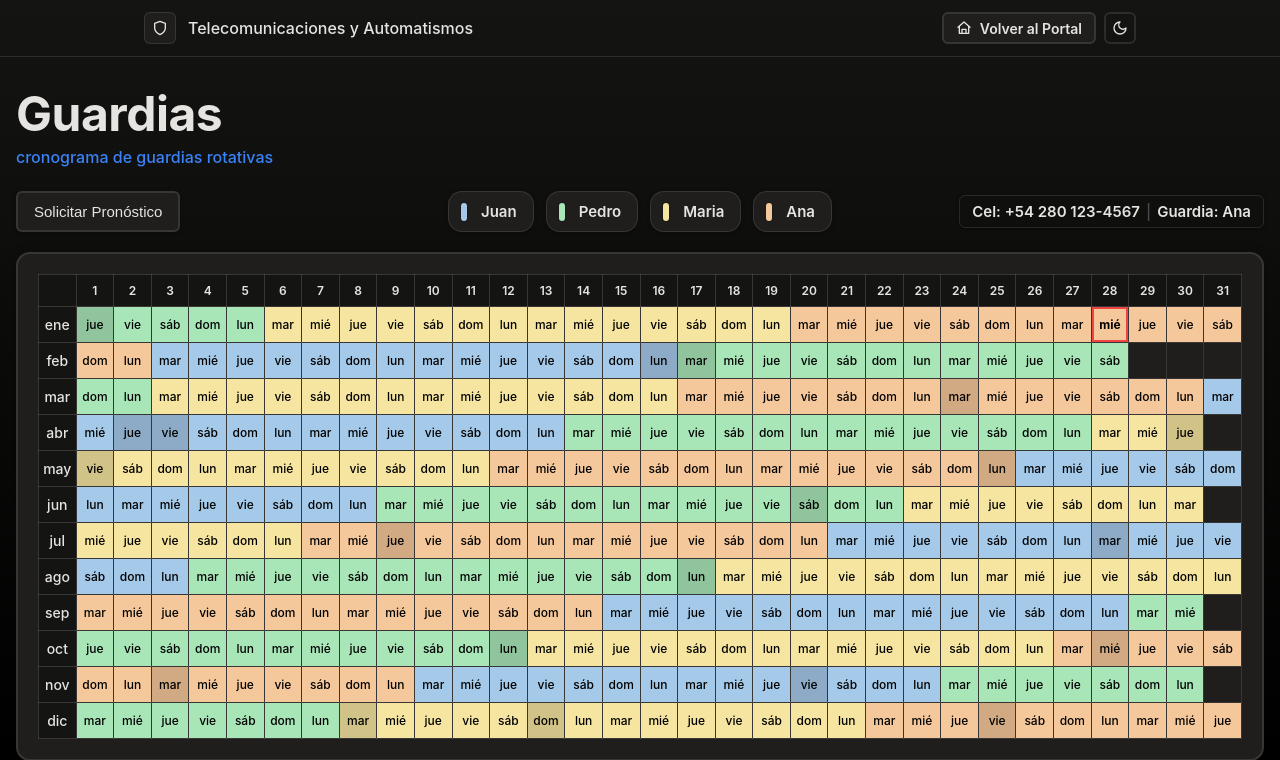
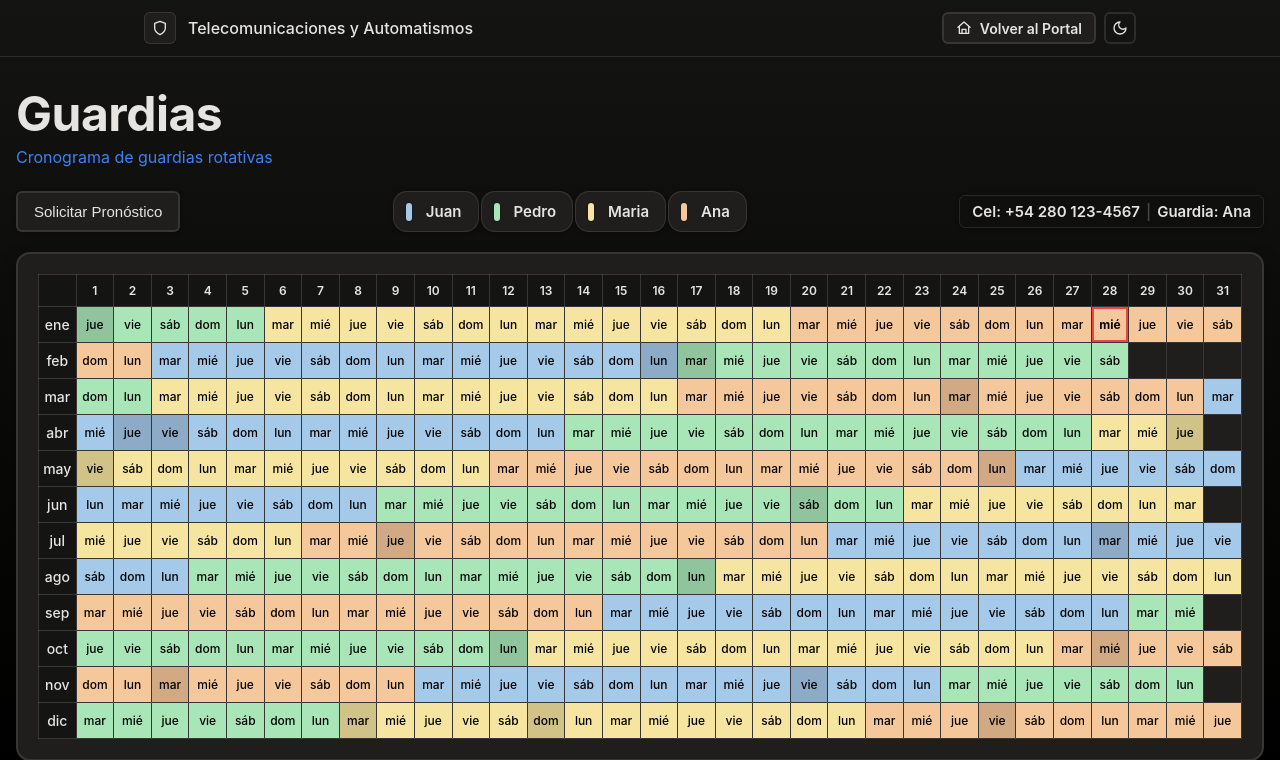
Before and after one commit to mferrari98/cont-guardias, a Flask app: page / in a window 1280 px wide. Shown: the top 760 px of the page. Run offline with Flask 3, Linux system fonts and the light colour scheme.

Commit message:
Mejora visual de la lista de guardias

```diff
--- a/static/css/guardias.css
+++ b/static/css/guardias.css
@@ -218,7 +218,7 @@
     color: var(--accent-primary);
     margin-top: 8px;
     margin-bottom: 0;
-    font-weight: 500;
+    font-weight: 400;
 }
 
 /* ═══════════════════════════════════════════════════════════════════════
@@ -287,7 +287,7 @@
 
 .leyenda-info-row {
     display: grid;
-    grid-template-columns: 1fr 1fr 1fr;
+    grid-template-columns: auto 1fr auto;
     align-items: center;
     gap: var(--space-md);
     margin: 0 auto var(--space-md);
@@ -386,8 +386,8 @@
     display: flex;
     justify-content: center;
     align-items: center;
-    gap: var(--space-sm);
-    flex-wrap: wrap;
+    gap: 2px;
+    flex-wrap: nowrap;
 }
 
 .leyenda-item {
--- a/templates/index.html
+++ b/templates/index.html
@@ -59,7 +59,7 @@
             <div class="page-title">
                 <h1>Guardias</h1>
                 <p class="info-subtitle">
-                    cronograma de guardias rotativas
+                    Cronograma de guardias rotativas
                 </p>
             </div>
         </header>
```
